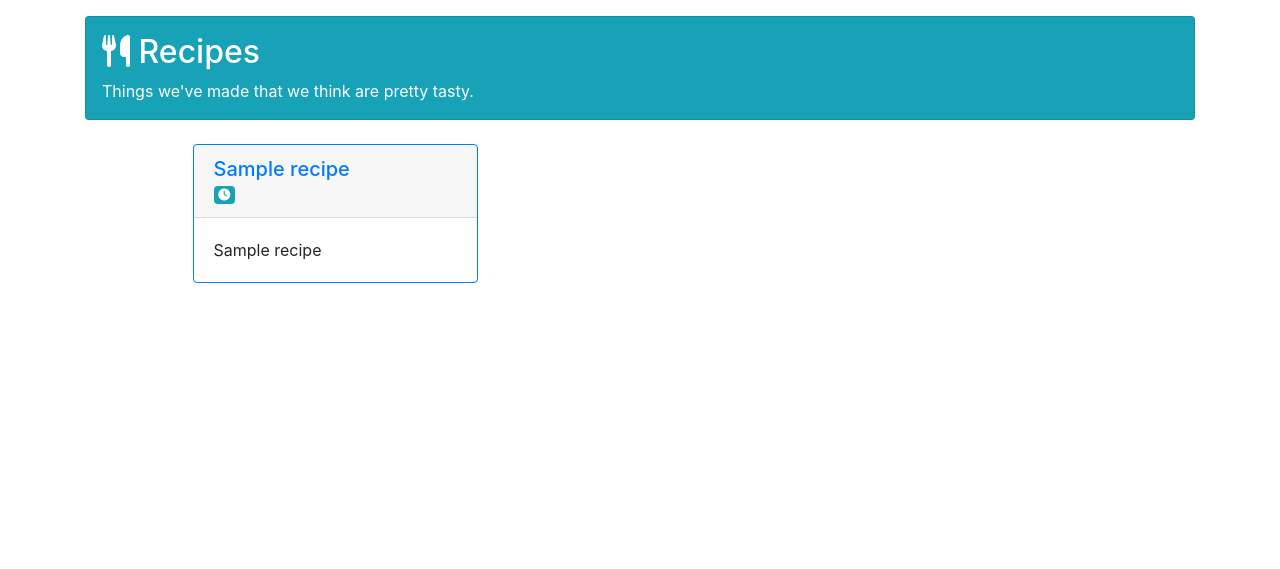
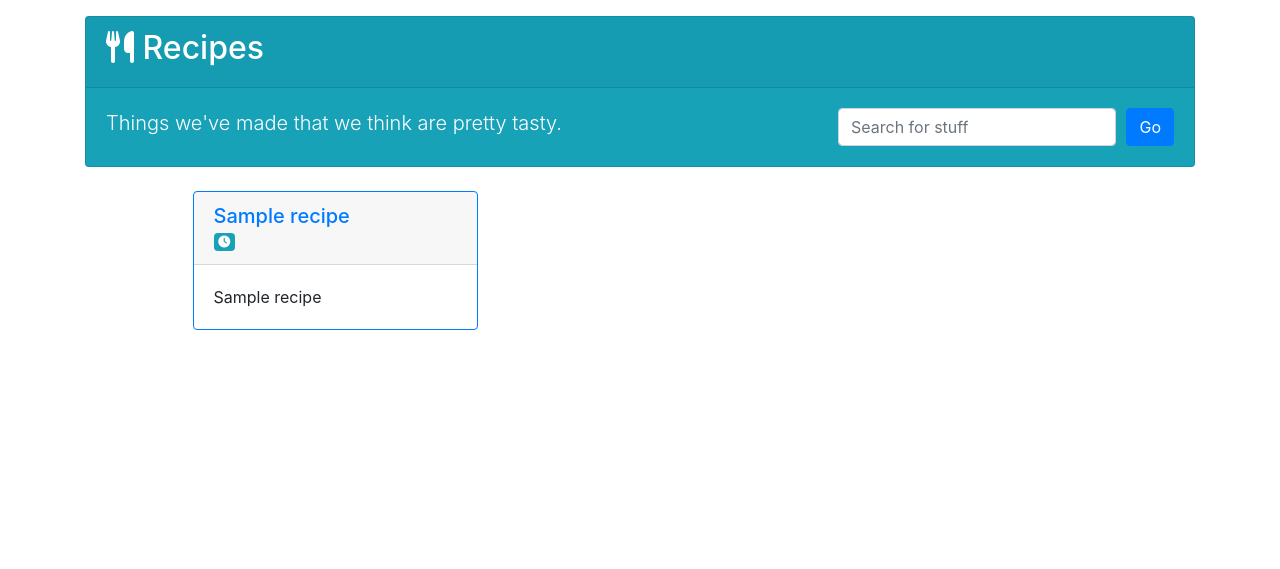
Before and after one commit to GriceTurrble/recipes.riceprower.com, a Django app: page /recipes/ in a window 1280 px wide. Shown: the part 124-693 px from the top of the page. Run offline with Django 3.2, Linux system fonts and the light colour scheme; tables that the repository leaves empty hold one stand-in row (values such as "Sample post"); some libraries are stand-ins or nearby versions.

Commit message:
Recipe search functionality
Basic full-text searching using postgres contrib packages in Django.
Adds control to search the list of recipes into the frontend,
and the backend view will filter those results down.

May not be perfect for searching contents of directions and such, and
my understanding of search rank utterly sucks,
but it should get the job done 90% of the time.

Also, customizes the title section for the list a bit, moving away from
the title card widget. This is so the search feature
could be included in that title card more cleanly.

```diff
--- a/hometools/core/settings/base.py
+++ b/hometools/core/settings/base.py
@@ -37,6 +37,7 @@ INSTALLED_APPS = [
     # Django dependencies
     "django.contrib.admin",
     "django.contrib.auth",
+    "django.contrib.postgres",
     "django.contrib.humanize",
     "django.contrib.contenttypes",
     "django.contrib.sessions",
--- /dev/null
+++ b/hometools/recipes/templates/recipes/components/recipe_list/search.html
@@ -0,0 +1,34 @@
+{% comment %}
+  Search form for recipes.
+
+  Context:
+    search_term - Term used in the original search, typically returned from the view as "search_term" anyway
+    mode - used to switch output modes for this feature.
+      Use 'result_notice' to display a notice of the search results in the page.
+      Any other value defaults to showing the search form itself.
+{% endcomment %}
+
+{% if mode == 'result_notice' %}
+  {# Outputs a small row the displays the search term and a "clear" button to return to the full list view #}
+  {# The outer call for this mode should test for `if search_term` before inclusion. #}
+  <div class="row">
+    <div class="col-auto font-italic">
+      Showing results for
+      "<strong>{{ search_term }}</strong>"
+    </div>
+    <div class="col-auto ml-auto">
+      <a class="bt btn-info btn-sm" href="{% url 'recipes:recipe-list' %}">Clear</a>
+    </div>
+  </div>
+{% else %}
+  <form action="{% url 'recipes:recipe-list' %}" method="GET">
+    <div class="form-row align-items-center">
+      <div class="col-auto flex-grow-1">
+        <input type="text" name="query" class="form-control" onFocus="this.select()" placeholder="Search for stuff" value="{{ search_term|default:"" }}"/>
+      </div>
+      <div class="col-auto">
+        <button type="submit" class="btn btn-primary">Go</button>
+      </div>
+    </div>
+  </form>
+{% endif %}
--- a/hometools/recipes/templates/recipes/recipe_list.html
+++ b/hometools/recipes/templates/recipes/recipe_list.html
@@ -11,11 +11,38 @@
 
 {% block recipe_body_content %}
   {% include "widgets/breadcrumbs.html" with page_title="Recipes" %}
-  {% include 'widgets/title_card.html' with title='<i class="fas fa-utensils"></i> Recipes' subtitle="Things we've made that we think are pretty tasty." card_classes="bg-info text-white" %}
+
+  {# Custom list title thing #}
+  <div class="card mb-4 bg-info text-white">
+    <div class="card-header">
+      <h1 class="h2">
+        <i class="fas fa-utensils"></i>
+        Recipes
+      </h1>
+    </div>
+    <div class="card-body">
+      <div class="row">
+        <div class="col-md col-lg-8">
+          <p class="lead mb-md-0">
+            Things we've made that we think are pretty tasty.
+          </p>
+        </div>
+        <div class="col-md">
+          {% include 'recipes/components/recipe_list/search.html' with search_term=search_term %}
+        </div>
+      </div>
+    </div>
+    {% if search_term %}
+    <div class="card-footer bg-light text-dark">
+      {% include 'recipes/components/recipe_list/search.html' with search_term=search_term mode="result_notice" %}
+    </div>
+    {% endif %}
+  </div>
+
 
   <div class="col-lg-10 offset-lg-1">
-    <div class="card-columns">
     {% for recipe in recipes %}
+    {% if forloop.first %}<div class="card-columns">{% endif %}
       <div class="card border-primary">
         <div class="card-header">
           <a href="{{ recipe.get_absolute_url }}" class="stretched-link">
@@ -32,8 +59,12 @@
           <p class="mb-0">{{ recipe.subtitle }}</p>
         </div>
       </div>
+    {% if forloop.last %}</div>{% endif %}
+    {% empty %}
+    <div class="alert alert-warning font-italic">
+      No recipes found
+    </div>
     {% endfor %}
-    </div>
   </div>
 {% endblock recipe_body_content %}
 
--- a/hometools/recipes/views.py
+++ b/hometools/recipes/views.py
@@ -5,7 +5,21 @@
 # Reference for all CBV classes available:
 # https://docs.djangoproject.com/en/3.1/ref/class-based-views/
 
-from django.views.generic import ListView, DetailView
+from typing import (
+    Any,
+    Dict,
+)
+
+from django.contrib.postgres.search import (
+    SearchVector,
+    SearchQuery,
+    SearchRank,
+)
+from django.db.models.query import QuerySet
+from django.views.generic import (
+    ListView,
+    DetailView,
+)
 
 from .models import Recipe
 
@@ -16,6 +30,33 @@ class RecipeListView(ListView):
     model = Recipe
     context_object_name = "recipes"
 
+    def get_queryset(self) -> QuerySet:
+        """Add a search capacity to the list view."""
+        qs = super().get_queryset()
+        query_term = self.request.GET.get("query")
+        if query_term:
+            # fmt: off
+            vector = (
+                SearchVector("title", weight="A")
+                + SearchVector("subtitle", weight="A")
+                + SearchVector("description", weight="B")
+                + SearchVector("directions", weight="C")
+                + SearchVector("footnotes", weight="D")
+            )
+            # fmt: on
+            query = SearchQuery(query_term)
+            qs = (
+                qs.annotate(rank=SearchRank(vector, query))
+                .filter(rank__gte=0.3)
+                .order_by("-rank")
+            )
+        return qs
+
+    def get_context_data(self, **kwargs: Any) -> Dict[str, Any]:
+        context = super().get_context_data(**kwargs)
+        context["search_term"] = self.request.GET.get("query")
+        return context
+
 
 class RecipeDetailView(DetailView):
     """Detail view for a Recipe instance."""
```
